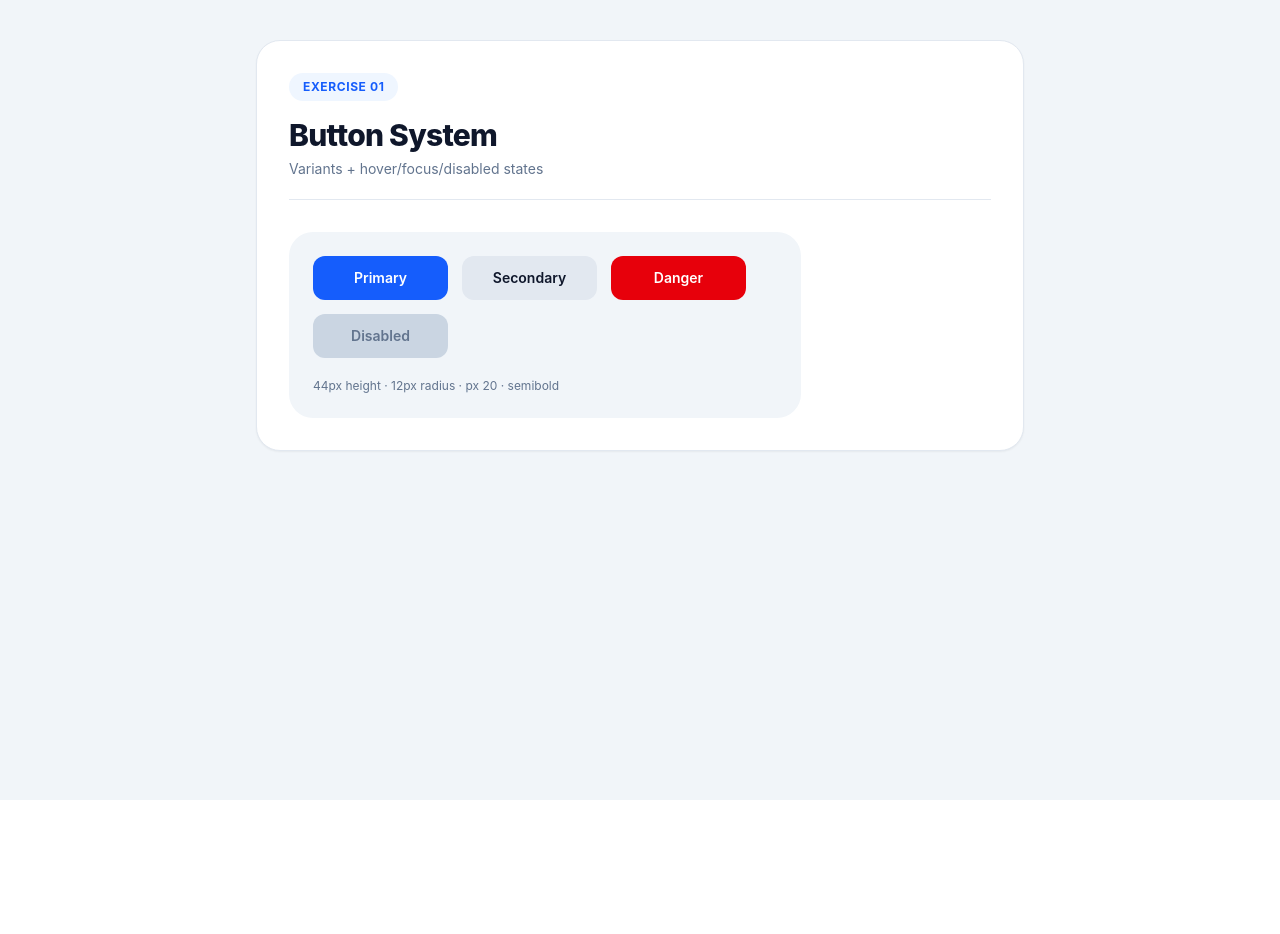
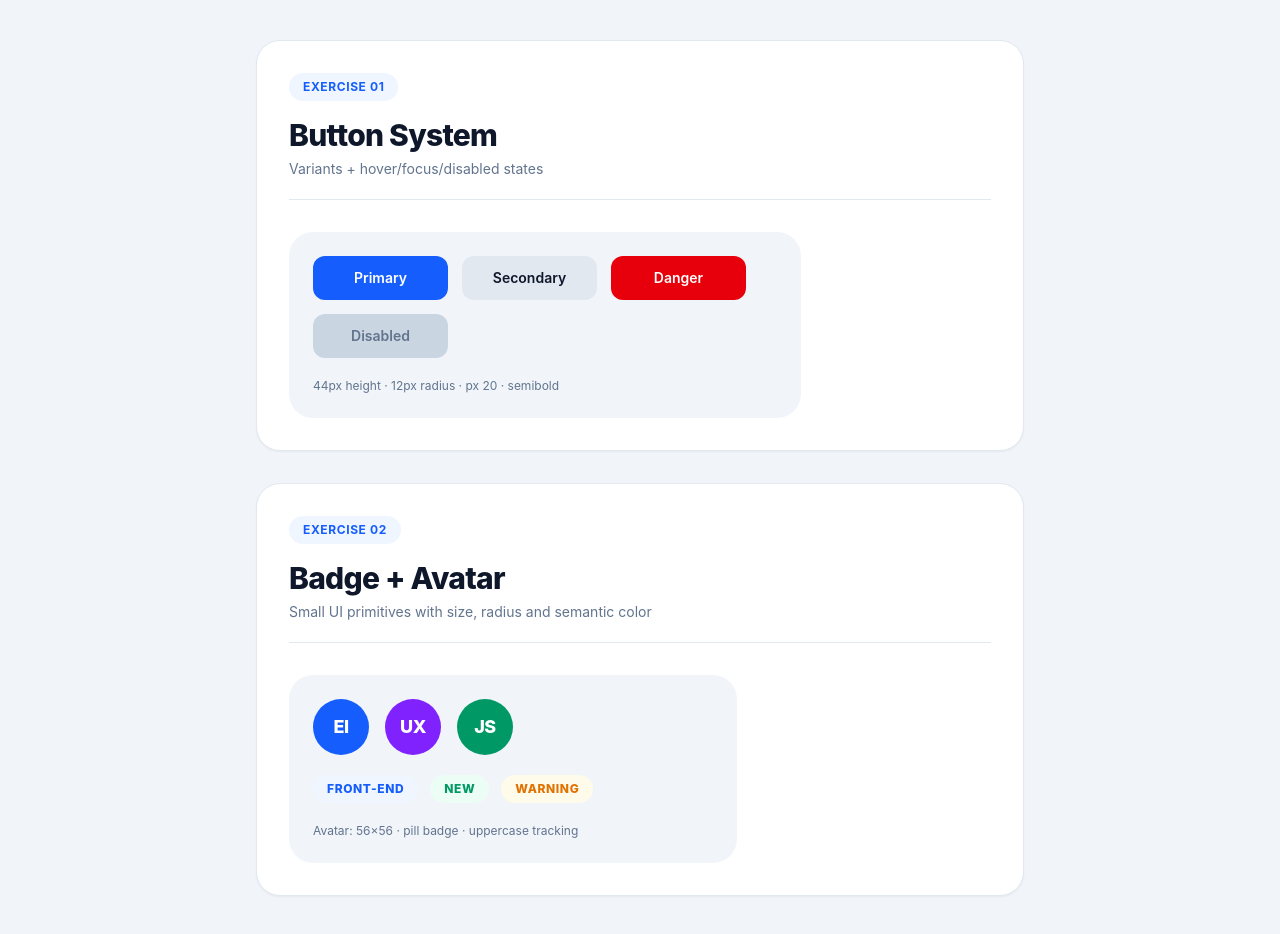
Before and after one commit to RenanNunesz10/tailwind-css, a React (Vite) app: page / in a window 1280 px wide. Before the commit the page ends 800 px from the top, so only its background shows below. Built offline with nearby package versions, Linux system fonts and the light colour scheme.

Commit message:
feat: add Avatar and Badge components with styling and create Ex02BadgeAvatar exercise

```diff
--- a/src/App.jsx
+++ b/src/App.jsx
@@ -1,9 +1,11 @@
 import { Ex01ButtonSystem } from "./exercises/Ex01ButtonSystem";
+import { Ex02BadgeAvatar } from "./exercises/Ex02BadgeAvatar";
 
 export default function App() {
   return (
-    <main className="min-h-screen bg-slate-100 p-6 font-sans md:p-10">
+    <main className="min-h-screen space-y-8 bg-slate-100 p-6 font-sans md:p-10">
       <Ex01ButtonSystem />
+      <Ex02BadgeAvatar />
     </main>
   );
 }
--- /dev/null
+++ b/src/components/ui/Avatar.jsx
@@ -0,0 +1,31 @@
+const variants = {
+  blue: "bg-blue-600 text-white",
+  violet: "bg-violet-600 text-white",
+  green: "bg-emerald-600 text-white",
+};
+
+const sizes = {
+  sm: "h-10 w-10 text-sm",
+  md: "h-14 w-14 text-lg", // 56x56px (tamanho base)
+  lg: "h-16 w-16 text-xl",
+};
+
+export function Avatar({
+  initials,
+  variant = "blue",
+  size = "md",
+}) {
+  const baseClasses =
+    "inline-flex shrink-0 items-center justify-center rounded-full font-extrabold tracking-tight select-none";
+
+  const variantClasses = variants[variant] || variants.blue;
+  const sizeClasses = sizes[size] || sizes.md;
+
+  return (
+    <div className={`${baseClasses} ${sizeClasses} ${variantClasses}`}>
+      {initials}
+    </div>
+  );
+}
+
+export default Avatar;
--- /dev/null
+++ b/src/components/ui/Badge.jsx
@@ -0,0 +1,20 @@
+const variants = {
+  info: "bg-blue-50 text-blue-600",
+  success: "bg-emerald-50 text-emerald-600",
+  warning: "bg-amber-50 text-amber-600",
+};
+
+export function Badge({ children, variant = "info" }) {
+  const baseClasses =
+    "inline-flex items-center justify-center rounded-full px-3.5 py-1.5 text-xs font-extrabold uppercase tracking-wider";
+
+  const variantClasses = variants[variant] || variants.info;
+
+  return (
+    <span className={`${baseClasses} ${variantClasses}`}>
+      {children}
+    </span>
+  );
+}
+
+export default Badge;
--- /dev/null
+++ b/src/exercises/Ex02BadgeAvatar.jsx
@@ -0,0 +1,33 @@
+import { ExerciseWrapper } from "../components/layout/ExerciseWrapper";
+import { Avatar } from "../components/ui/Avatar";
+import { Badge } from "../components/ui/Badge";
+
+export function Ex02BadgeAvatar() {
+  return (
+    <ExerciseWrapper
+      number="02"
+      title="Badge + Avatar"
+      subtitle="Small UI primitives with size, radius and semantic color"
+    >
+      <div className="max-w-md rounded-3xl bg-slate-100 p-6">
+        <div className="flex flex-wrap items-center gap-4">
+          <Avatar initials="EI" />
+          <Avatar initials="UX" variant="violet" />
+          <Avatar initials="JS" variant="green" />
+        </div>
+
+        <div className="mt-5 flex flex-wrap items-center gap-3">
+          <Badge variant="info">Front-end</Badge>
+          <Badge variant="success">New</Badge>
+          <Badge variant="warning">Warning</Badge>
+        </div>
+
+        <p className="mt-5 text-xs text-slate-500">
+          Avatar: 56×56 · pill badge · uppercase tracking
+        </p>
+      </div>
+    </ExerciseWrapper>
+  );
+}
+
+export default Ex02BadgeAvatar;
```
